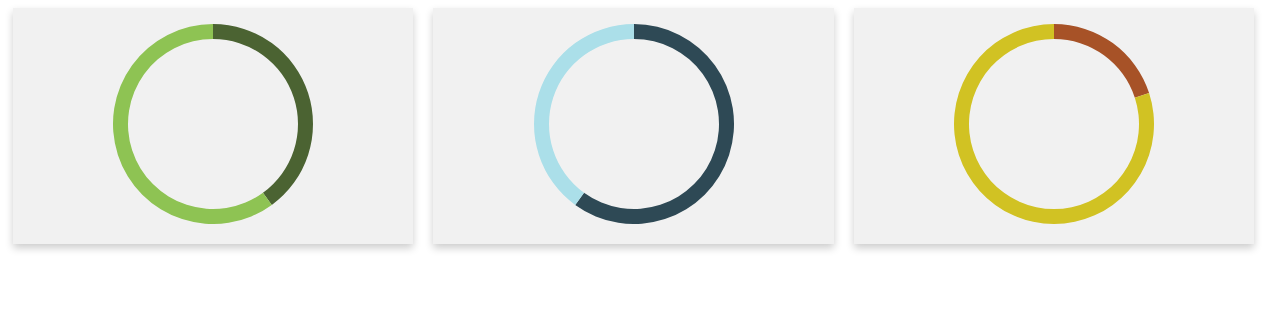
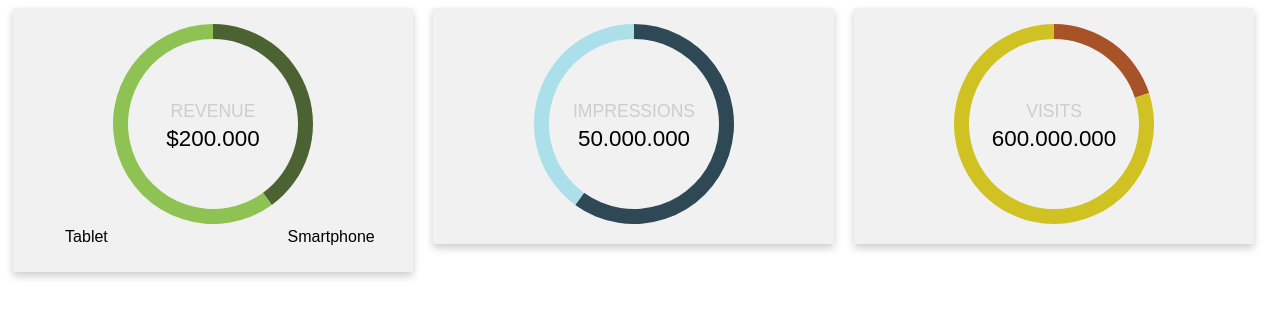
Before and after one commit to Raffasolaries/donut-charts, a plain HTML site: page index.html in a window 1280 px wide. Drawn offline with nearby package versions, Linux system fonts and the light colour scheme.

Commit message:
donut update

```diff
--- a/assets/css/style.css
+++ b/assets/css/style.css
@@ -13,6 +13,20 @@ body {
     float: left;
     width: 33%;
     padding: 0 10px;
+}
+
+.column .right {
+    float: right;
+    padding-right: 40px;
+}
+
+.legend {
+    font-weight: 100;
+    padding: 5px 0 5px 0
+}
+
+.legend-amount {
+    fill: #cdcdcd;
 }
 
 /* Remove extra left and right margins, due to padding in columns */
@@ -41,15 +55,3 @@ body {
         margin-bottom: 20px;
     }
 }
-
-.legend {
-    font-size: 12px;
-    font-family: sans-serif;
-}
-
-.lengend rect {
-    stroke-width: 2;
-}
-.legend text {
-    fill: black;
-}
--- a/components/donut.js
+++ b/components/donut.js
@@ -6,7 +6,11 @@ var donutHoleRadius = totalRadius * 0.15
 var renderDonut = (type) => {
   console.log('we are in donut', data(type));
 
-  // var color = d3.scaleOrdinal(d3.schemeCategory10);
+  var formatDot = d3.format('s')
+  var formatEuro = d3.format('$')
+  d3.formatLocale({
+    currency: ['', '€']
+  })
   var color = d3.scaleOrdinal().domain(data(type).values)
     .range(data(type).colors)
 
@@ -29,14 +33,53 @@ var renderDonut = (type) => {
     .attr('d', arc)
     .attr('fill', (d, i) => color(d.value))
 
-  svg
-    .append('tspan')
-    .attr('x', 0)
-    .attr('dy', '1.3em')
-    .text((d, i) => {
+  svg.append('text')
+	   .attr('text-anchor', 'middle')
+		 .attr('font-size', '1.1em')
+		 .attr('y', -7)
+     .text(type.toUpperCase())
+     .style('fill', '#cdcdcd')
+
+  // var amount = '<p>'+data(type).total.toString().replace(/\B(?=(\d{3})+(?!\d))/g, '.')+'&euro;</p>';
+  var amount = type === 'revenue' ? formatEuro(data(type).total).toString().replace(/\B(?=(\d{3})+(?!\d))/g, '.') : data(type).total.toString().replace(/\B(?=(\d{3})+(?!\d))/g, '.')
+
+  svg.append('text')
+	   .attr('text-anchor', 'middle')
+		 .attr('font-size', '1.4em')
+     .attr('y', 22)
+     .text(amount)
+
+
+     //.html('<p>'+data(type).total.toString().replace(/\B(?=(\d{3})+(?!\d))/g, '.')+'&euro;</p>')
+  // if (type === 'revenue') svg.html('&euro;')
+	   // .text(data(type).total.toString().replace(/\B(?=(\d{3})+(?!\d))/g, '.')+'€');
+
+  /* svg
+    .append('text').text(type.toUpperCase())
+    .attr({
+      x: (width - type.toUpperCase().length) / 2,
+      y: (height / 2,
+      dy: height / 2,
+      'text-anchor': 'middle',
+      'dominant-baseline': 'middle',
+      'pointer-events': 'none'
+    }) */
+
+    /* svg
+      .append('text').text(data(type).total.toString().replace(/\B(?=(\d{3})+(?!\d))/g, '.')+'€')
+      .attr({
+        x: (width - type.toUpperCase().length) / 2,
+        y: height /2,
+        dy: 10,
+        'text-anchor': 'middle',
+        'dominant-baseline': 'middle',
+        'pointer-events': 'none'
+      }) */
+    //.style('fill', fill)
+    /* .text((d, i) => {
         return type.toUpperCase()
         return data(type).total.toString().replace(/\B(?=(\d{3})+(?!\d))/g, '.')+'€'
-    })
+    }) */
 
   /* var legendItemSize = 18
   var legendSpacing = 4
--- a/index.html
+++ b/index.html
@@ -11,7 +11,16 @@
             <div class="column">
                 <div class="card">
                     <div id="revenue"></div>
-                    <!-- Internal Dependencies and -->
+                    <div class="row">
+                        <div class="column">
+                            <div id="tablet-title-revenue">Tablet</div>
+                            <div class="legend" id="tablet-legend-revenue"></div>
+                        </div>
+                        <div class="column right">
+                            <div id="smartphone-title-revenue">Smartphone</div>
+                            <div class="legend" id="smartphone-legend-revenue"></div>
+                        </div>
+                    </div>
                 </div>
             </div>
             <div class="column">
@@ -40,10 +49,51 @@
     var allIds = [];
     for (var i = 0, n = allElements.length; i < n; ++i) {
         var el = allElements[i];
-        if (el.id) {
+        var colors = [];
+        var currentId = '';
+        console.log('element', el)
+        if (el.id && ['revenue', 'impressions', 'visits'].indexOf(el.id) > -1) {
             allIds.push(el.id);
+            colors = data(el.id).colors
+            currentId = el.id
+            console.log('current id', currentId, colors)
         }
+        if (el.id.includes('tablet-title') && el.id.includes(currentId)) {
+            document.getElementById(el.id).style.color = colors[0]
+        }
+        if (el.id.includes('smartphone-title') && el.id.includes(currentId)) {
+            document.getElementById(el.id).style.color = colors[1]
+        }
+
     }
     console.log('ids', allIds);
-    allIds.map(id => renderDonut(id));
+
+    /* document.getElementById('tablet-title-'+id).style.color = data(id).colors[0]
+    document.getElementById('smartphone-title-'+id).style.color = data(id).colors[1] */
+    allIds.map(id => {
+        var oMaster = document.getElementById(id), oChild;
+        for(i = 0; i < oMaster.childNodes.length; i++) {
+            console.log('childnodes', oMaster.childNodes)
+            oChild = oMaster.childNodes[i];
+            if(oChild.nodeName == 'INPUT') {
+                alert(oChild.id);
+            }
+        }
+        /* var tabletLegend = document.getElementById('tablet-legend-'+id)
+        var smartphoneLegend = document.getElementById('smartphone-legend-'+id)
+        data(id).values.map((item, i) => {
+            console.log(Math.round((item.value/data(id).total)*100))
+            if (i === 0) {
+                tabletLegend.textContent = Math.round((item.value/data(id).total)*100)+'%'
+            }
+            if (i === 1) {
+                smartphoneLegend.textContent = Math.round((item.value/data(id).total)*100)+'%'
+            }
+        }) */
+        renderDonut(id)
+
+
+    });
+
+
 </script>
--- a/models/data.js
+++ b/models/data.js
@@ -22,8 +22,10 @@ var data = (type) => {
                 total: 200000,
                 colors: ['#8EC353', '#4B6332'],
                 values: [{
+                  color: '#8EC353',
                   value: 80000
                 }, {
+                  color: '#4B6332',
                   value: 120000
                 }]
             }
@@ -34,8 +36,10 @@ var data = (type) => {
                 total: 50000000,
                 colors: ['#ABDFE9', '#2E4955'],
                 values: [{
+                  color: '#ABDFE9',
                   value: 30000000
                 }, {
+                  color: '#2E4955',
                   value: 20000000
                 }]
               }
@@ -47,8 +51,10 @@ var data = (type) => {
                 total: 600000000,
                 colors: ['#D1C223', '#A75227'],
                 values: [{
+                  color: '#D1C223',
                   value: 120000000
                 }, {
+                  color: '#A75227',
                   value: 480000000
                 }]
             }
```
